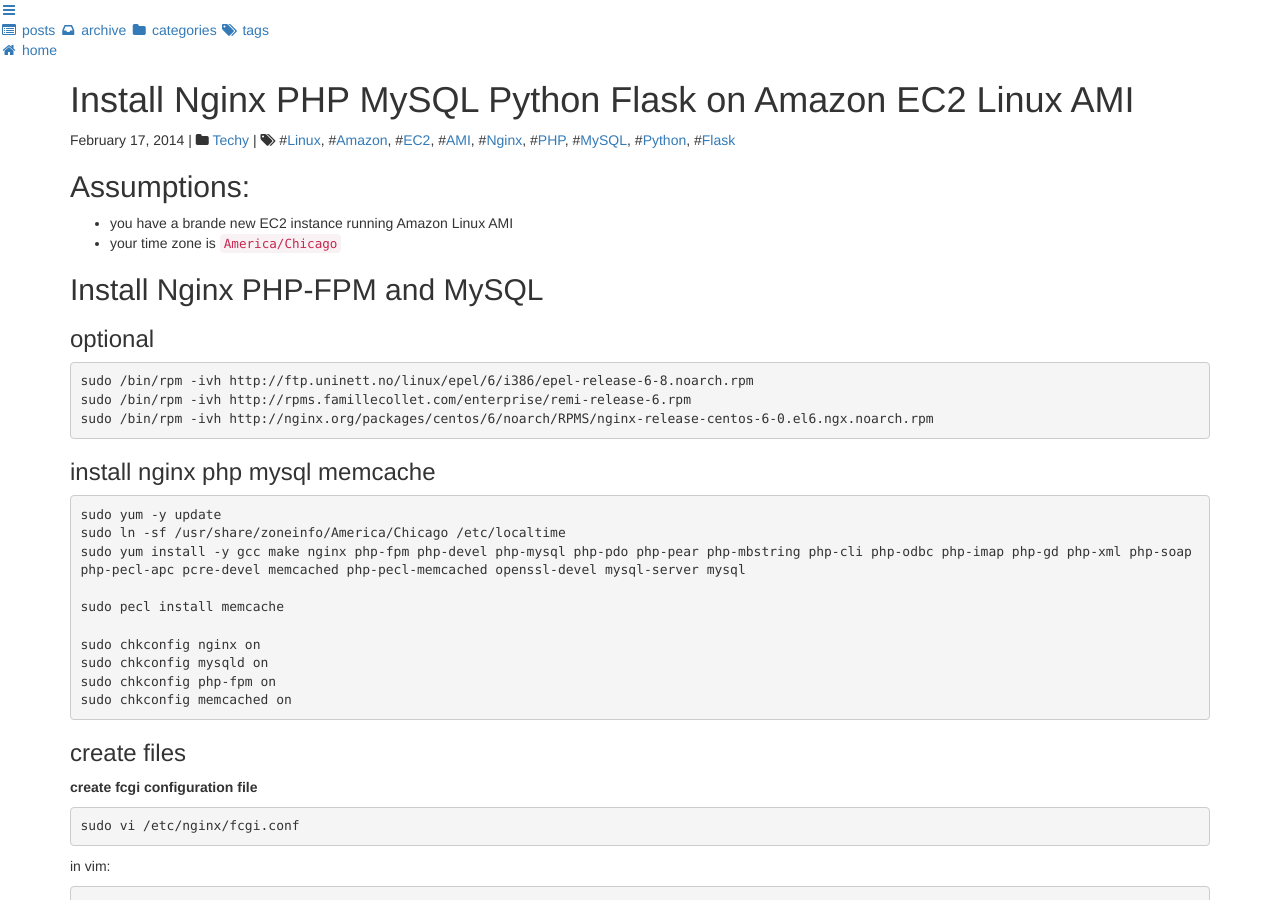
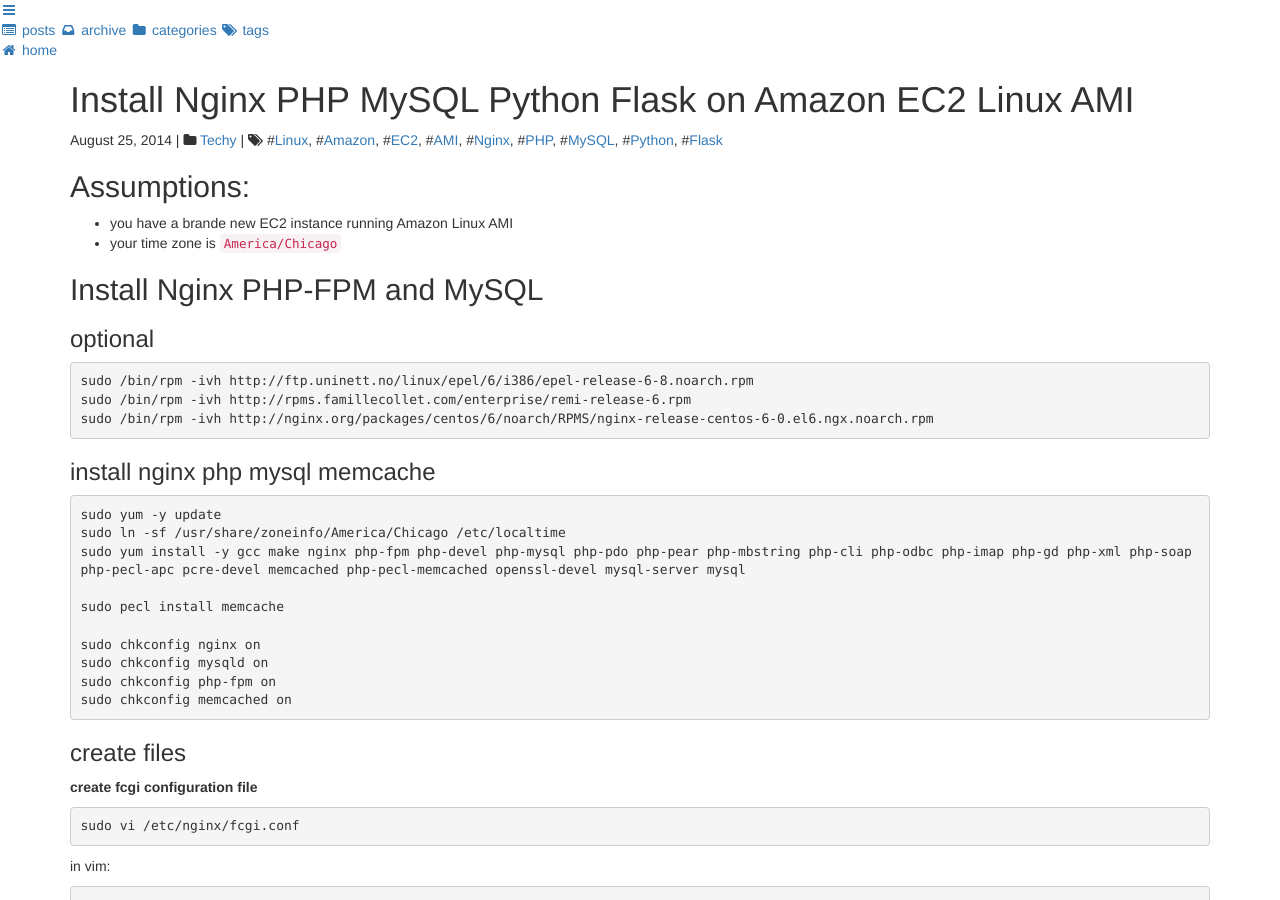
Before and after one commit to joysword/joysword.github.io, a Jekyll site: the page built from _posts/2014-08-25-install_nginx_php_mysql_python_flask_on_amazon_ec2_linux.md, in a window 1280 px wide and 900 px high. Built offline with Jekyll 4.4.1, drawn with Linux system fonts in a browser that asks for light colours; nearby versions of some CDN libraries; Markdown is read by kramdown in place of the engine named in the settings; comment, search, counter and statistics services are not loaded.

Commit message:
wrong date!

````diff
--- a/_posts/2014-08-25-install_nginx_php_mysql_python_flask_on_amazon_ec2_linux.md
+++ b/_posts/2014-08-25-install_nginx_php_mysql_python_flask_on_amazon_ec2_linux.md
@@ -1,7 +1,7 @@
 ---
 layout: post
 title: "Install Nginx PHP MySQL Python Flask on Amazon EC2 Linux AMI"
-date: 2014-02-17 13:00
+date: 2014-08-25 13:17
 category: Techy
 tags: Linux Amazon EC2 AMI Nginx PHP MySQL Python Flask
 ---
@@ -33,13 +33,17 @@
 sudo chkconfig memcached on
 ```
 
+<!--more-->
+
 ### create files
 **create fcgi configuration file**
+
 ```
 sudo vi /etc/nginx/fcgi.conf
 ```
 
 in vim:
+
 ```
 fastcgi_param GATEWAY_INTERFACE CGI/1.1;
 fastcgi_param SERVER_SOFTWARE nginx/$nginx_version;
@@ -67,11 +71,13 @@
 ```
 
 **create nginx configuration file**
+
 ```
 sudo vi /etc/nginx/conf.d/default.conf
 ```
 
 in vim:
+
 ```
 server {
         listen       80;
@@ -102,11 +108,13 @@
 ```
 
 **set php-fpm port**
+
 ```
 sudo vi /etc/php-fpm.d/www.conf
 ```
 
 in vim:
+
 ```
 ;listen = 127.0.0.1:9000
 listen = /var/run/php-fpm/php-fpm.sock
````
